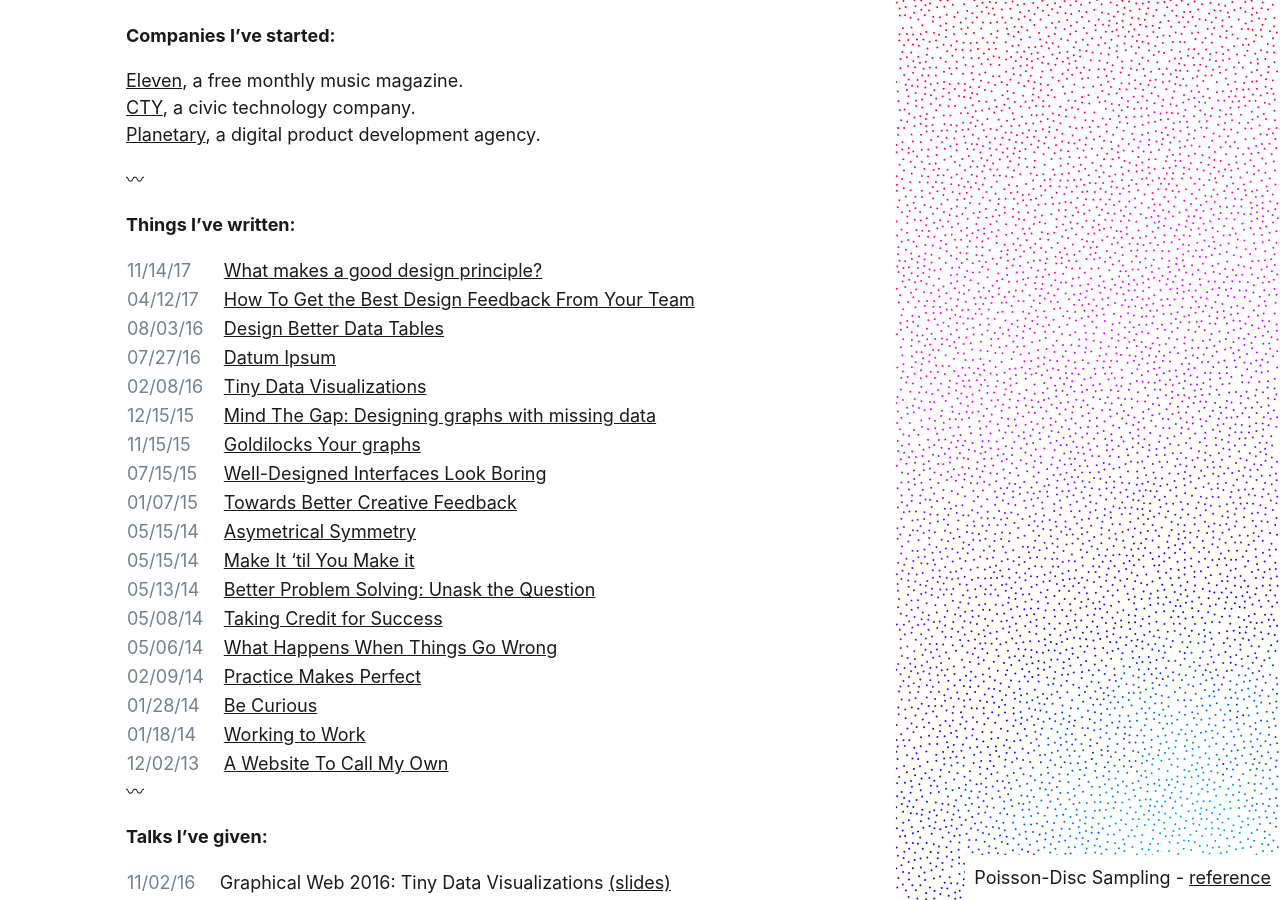
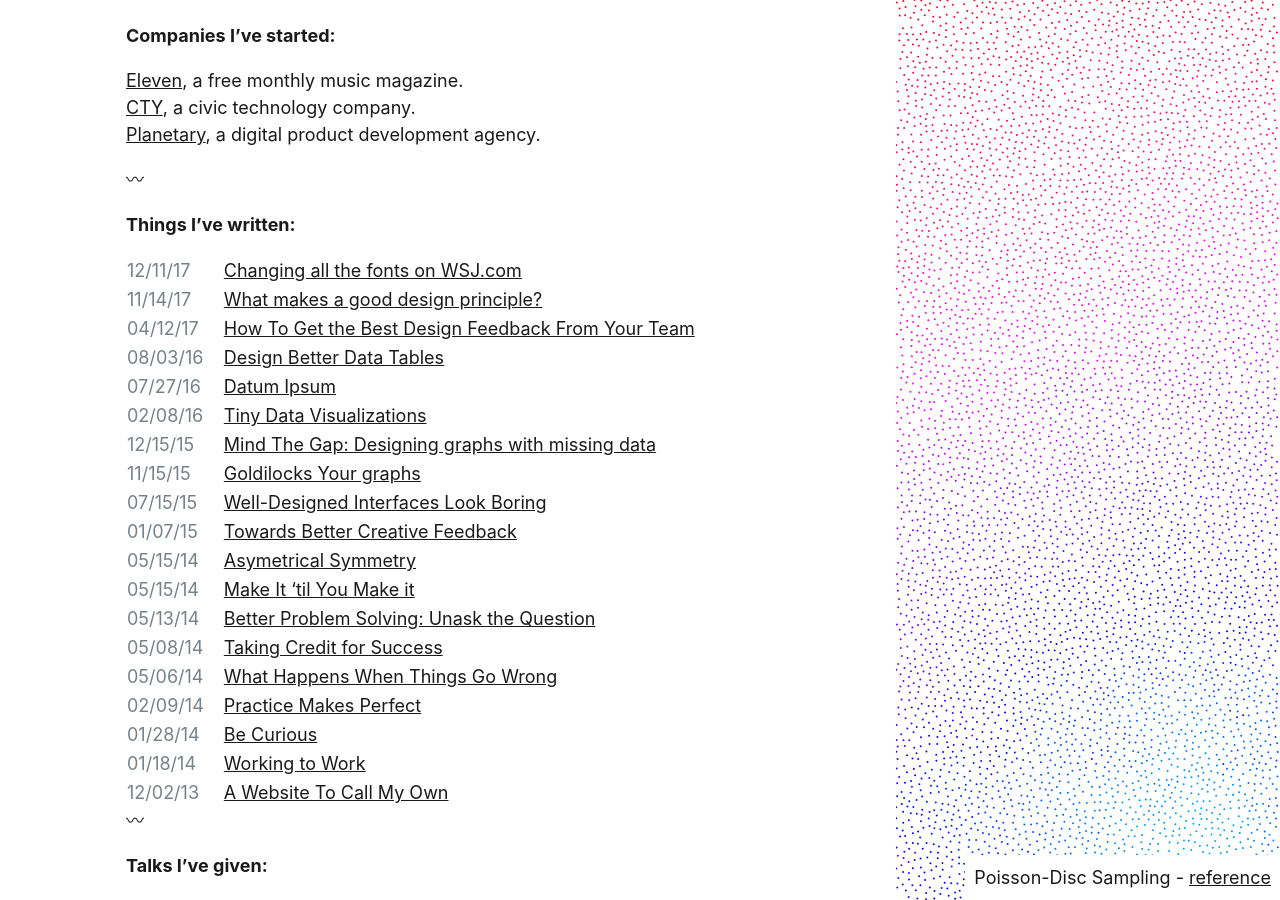
Before and after one commit to ilikescience/ilikescience.github.io, a Jekyll site: the page built from index.md, in a window 1280 px wide and 900 px high, scrolled down 851 px. Built offline with Jekyll 4.4.1, drawn with Linux system fonts in a browser that asks for light colours; some web fonts are replaced; our own code applies the rules of GitHub Pages for plain Markdown files.

Commit message:
remove references to mobile apps, update homepage

```diff
--- a/_posts/2017-12-11-wsjfonts.markdown
+++ b/_posts/2017-12-11-wsjfonts.markdown
@@ -31,7 +31,7 @@
 
 {% include image.html src="/images/wsjfonts-3.png" caption="Retina" %}
 
-While these typefaces are central to the brand of the Journal, digital channels are a significantly more complicated environment. Legal and technical hurdles meant that, until recently, we lacked the ability to use these typefaces on our web and mobile apps.
+While these typefaces are central to the brand of the Journal, digital channels are a significantly more complicated environment. Legal and technical hurdles meant that, until recently, we lacked the ability to use these typefaces on the web.
 
 It took the time, patience, passion, attention, hard work, and cooperation of many, many people throughout the organization, and as of December 11, 2017, most of wsj.com is rendered in Escrow, Exchange, and Retina.
 
--- a/index.md
+++ b/index.md
@@ -50,6 +50,7 @@
 **Things I've written:**
 
 |-|-|
+|<span class="c--gray l--mar-right-s">12/11/17</span> | [Changing all the fonts on WSJ.com](/writing/wsjfonts) |
 |<span class="c--gray l--mar-right-s">11/14/17</span> | [What makes a good design principle?](/writing/principles) |
 |<span class="c--gray l--mar-right-s">04/12/17</span> | [How To Get the Best Design Feedback From Your Team](/writing/feedback-revisited) |
 |<span class="c--gray l--mar-right-s">08/03/16</span> | [Design Better Data Tables](/writing/tables) |
```
